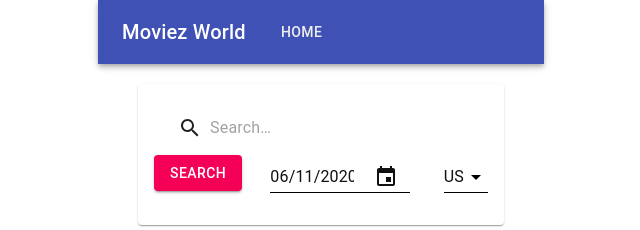
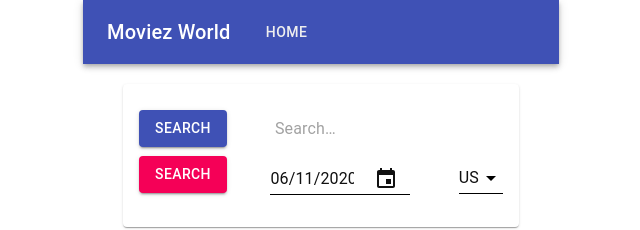
Before and after one commit to HADDADSOHAIB/moviez-world, a React (Create React App) app: page / in a window 1280 px wide. Shown: the top 230 px of the page, without its empty margins (319-959 px from the left). Built offline with nearby package versions, Linux system fonts and the light colour scheme; no server answers.

Commit message:
fix filter issues

```diff
--- a/src/components/Filter.container.js
+++ b/src/components/Filter.container.js
@@ -20,13 +20,18 @@ const FilterContainer = ({
   const handleCountryChange = event => setCountry(event.target.value);
   const handleDateChange = date => setSelectedDate(date);
   const handleSearchChange = e => setSearchLocally(e.target.value);
+
+  const handleSearchClick = () => {
+    clearFilter();
+    setSearchInStore(search);
+    selectPage(1);
+    fetchShows({ search });
+    setSearchLocally('');
+  };
+
   const handleSearchQuery = e => {
     if (e.keyCode === 13) {
-      clearFilter();
-      setSearchInStore(search);
-      selectPage(1);
-      fetchShows({ search });
-      setSearchLocally('');
+      handleSearchClick();
     }
   };
 
@@ -48,6 +53,7 @@ const FilterContainer = ({
       handleCountryChange={handleCountryChange}
       selectedCountry={selectedCountry}
       handleSearchSechdule={handleSearchSechdule}
+      handleSearchClick={handleSearchClick}
     />
   );
 };
--- a/src/components/Filter.js
+++ b/src/components/Filter.js
@@ -2,12 +2,10 @@ import React from 'react';
 import PropTypes from 'prop-types';
 import InputBase from '@material-ui/core/InputBase';
 import Button from '@material-ui/core/Button';
-import SearchIcon from '@material-ui/icons/Search';
 import MenuItem from '@material-ui/core/MenuItem';
 import FormControl from '@material-ui/core/FormControl';
 import Select from '@material-ui/core/Select';
 import Tooltip from '@material-ui/core/Tooltip';
-import CardActionArea from '@material-ui/core/CardActionArea';
 import CardContent from '@material-ui/core/CardContent';
 import Card from '@material-ui/core/Card';
 import 'date-fns';
@@ -27,6 +25,7 @@ const Filter = ({
   handleCountryChange,
   selectedCountry,
   handleSearchSechdule,
+  handleSearchClick,
 }) => {
   const classes = useStyles();
   return (
@@ -35,9 +34,9 @@ const Filter = ({
         <CurrentFilter />
         <div className={classes.searchWrap}>
           <div className={classes.search}>
-            <div className={classes.searchIcon}>
-              <SearchIcon />
-            </div>
+            <Tooltip title="Search by name" placement="bottom">
+              <Button variant="contained" color="primary" onClick={handleSearchClick}>Search</Button>
+            </Tooltip>
             <InputBase
               placeholder="Search…"
               classes={{
@@ -99,6 +98,7 @@ Filter.propTypes = {
   handleCountryChange: PropTypes.func.isRequired,
   selectedCountry: PropTypes.string.isRequired,
   handleSearchSechdule: PropTypes.func.isRequired,
+  handleSearchClick: PropTypes.func.isRequired,
 };
 
 export default Filter;
--- a/src/components/Filter.styles.js
+++ b/src/components/Filter.styles.js
@@ -12,6 +12,7 @@ const useStyles = makeStyles(theme => ({
     flexGrow: 1,
   },
   search: {
+    display: 'flex',
     position: 'relative',
     borderRadius: theme.shape.borderRadius,
     backgroundColor: fade(theme.palette.common.white, 0.15),
@@ -20,18 +21,8 @@ const useStyles = makeStyles(theme => ({
     },
     width: '100%',
     [theme.breakpoints.up('sm')]: {
-      marginLeft: theme.spacing(1),
       width: 'auto',
     },
-  },
-  searchIcon: {
-    padding: theme.spacing(0, 2),
-    height: '100%',
-    position: 'absolute',
-    pointerEvents: 'none',
-    display: 'flex',
-    alignItems: 'center',
-    justifyContent: 'center',
   },
   inputRoot: {
     color: 'inherit',
@@ -42,7 +33,7 @@ const useStyles = makeStyles(theme => ({
     transition: theme.transitions.create('width'),
     width: '100%',
     [theme.breakpoints.up('sm')]: {
-      width: '30ch',
+      width: '100%',
     },
   },
   sechdule: {
```
